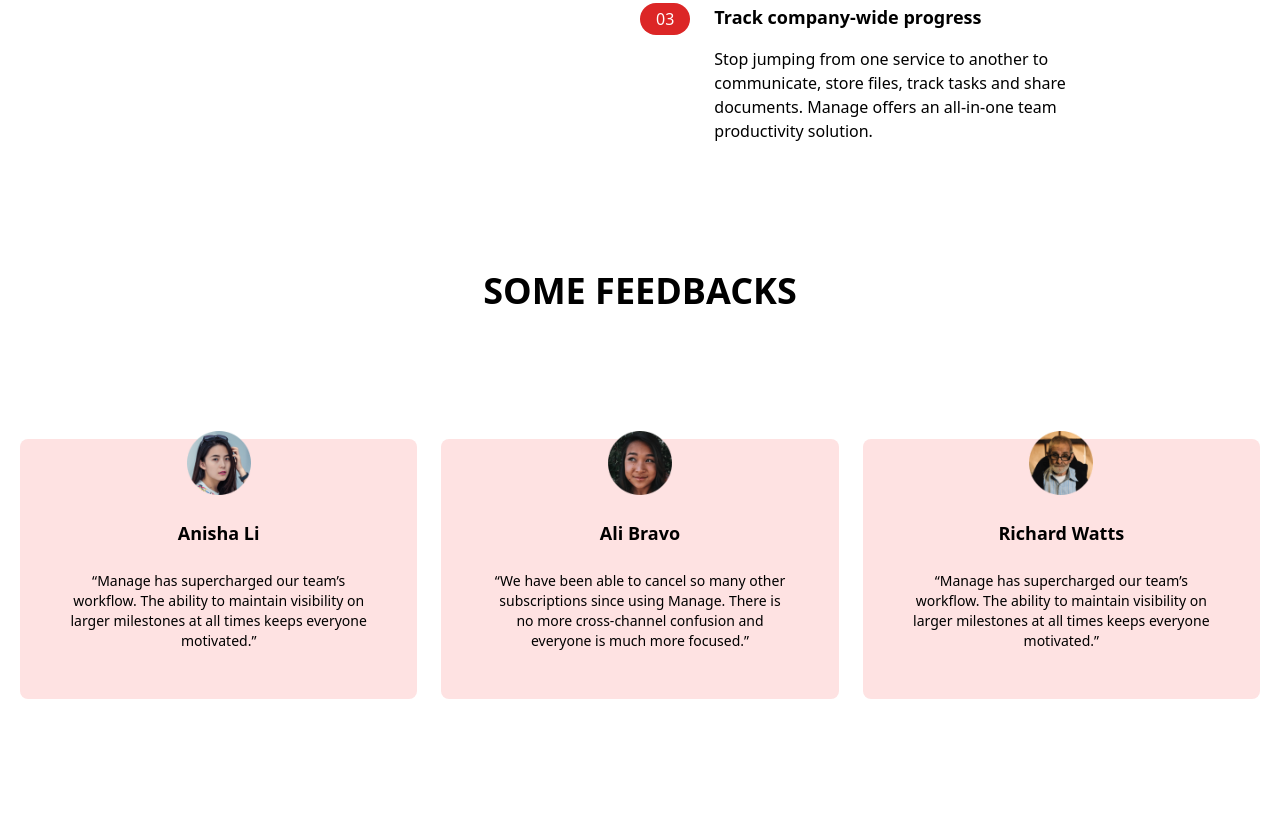
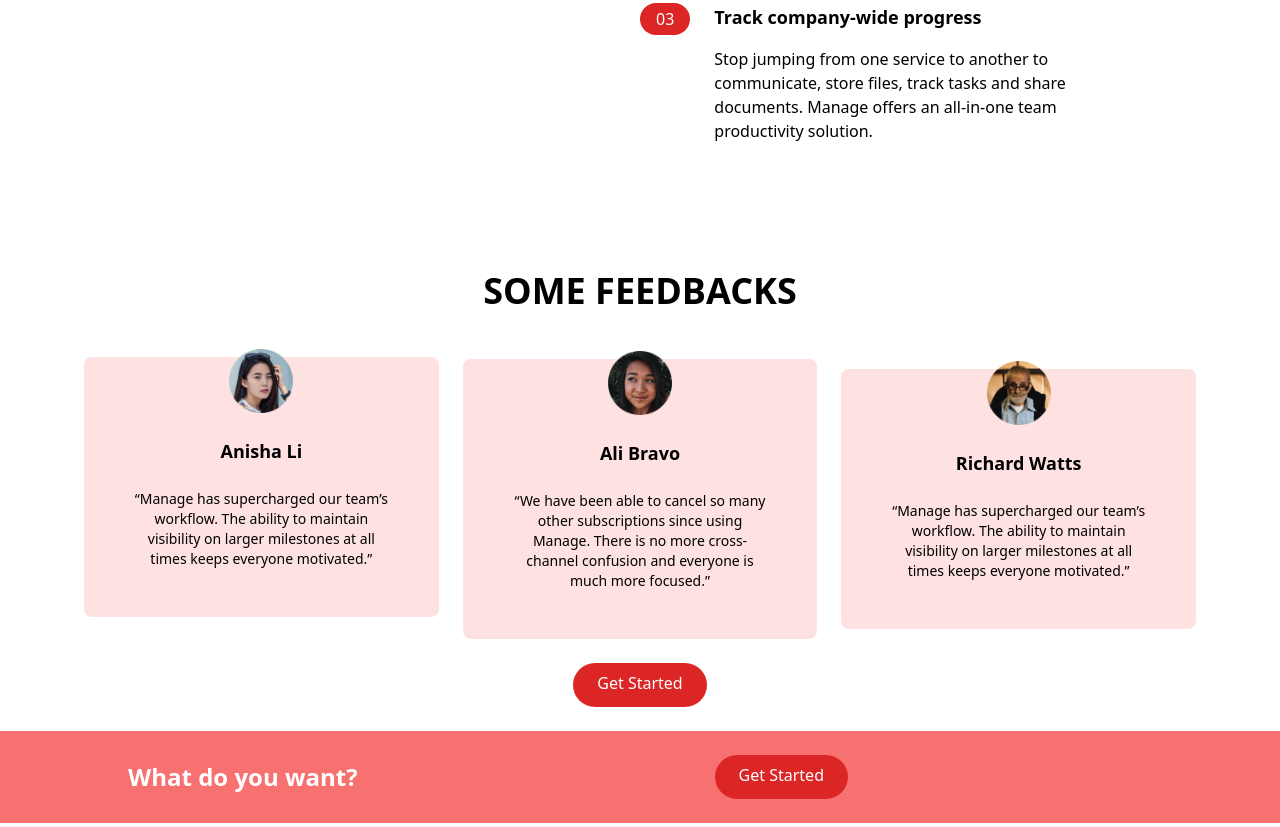
Before and after one commit to tanzimr8/tailwindlabs, a website: page index.html in a window 1280 px wide. Shown: the part 1077-1904 px from the top of the page. Drawn offline with Linux system fonts and the light colour scheme.

Commit message:
cta section started

```diff
--- a/index.html
+++ b/index.html
@@ -158,9 +158,9 @@
         </div>
     </section>
     <section id="testimonials">
-        <div class="mx-auto px-5 max-w-6-xl mt-32 text-center">
+        <div class="mx-auto px-5 max-w-6xl mt-32 text-center">
             <h2 class="text-4xl text-center font-bold">SOME FEEDBACKS</h2>
-            <div class="flex flex-col items-center my-32 sm:space-y-6 md:flex-row md:space-x-6">
+            <div class="flex flex-col items-center mt-6 sm:space-y-6 md:flex-row md:space-x-6">
                 <div class="flex flex-col items-center p-12 space-y-6 rounded-lg bg-red-100 md:w-1/3">
                     <img src="images/avatar-anisha.png" class="w-16 -mt-14" alt="" />
                     <h5 class="text-lg font-bold">Anisha Li</h5>
@@ -177,6 +177,16 @@
                     <p class="text-sm">“Manage has supercharged our team’s workflow. The ability to maintain visibility on larger milestones at all times keeps everyone motivated.”</p>
                 </div>
             </div>
+            <!-- BUTTON -->
+            <div class=" flex justify-center mt-6">
+                <a href="#" class="p-3 px-6 pt-2 text-white bg-red-600 rounded-full baseline hover:bg-red-700">Get Started</a>
+            </div>
+        </div>
+    </section>
+    <section id="cta" class="bg-red-400">
+        <div class="container max-w-8xl flex flex-col mt-6 px-32 py-6 items-center justify-between md:flex-row">
+            <h2 class="text-2xl font-bold text-white text-center">What do you want?</h2>
+            <a href="#" class="p-3 px-6 pt-2 text-white bg-red-600 rounded-full baseline hover:bg-red-700">Get Started</a>
         </div>
     </section>
 </body>
```
Also changed, not shown: css/styles.css.
